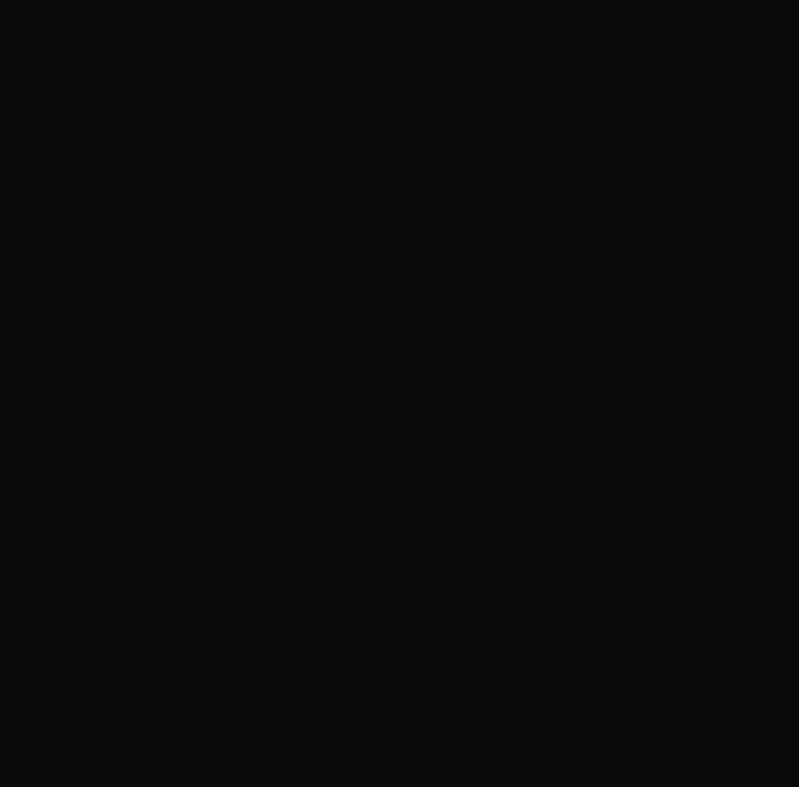
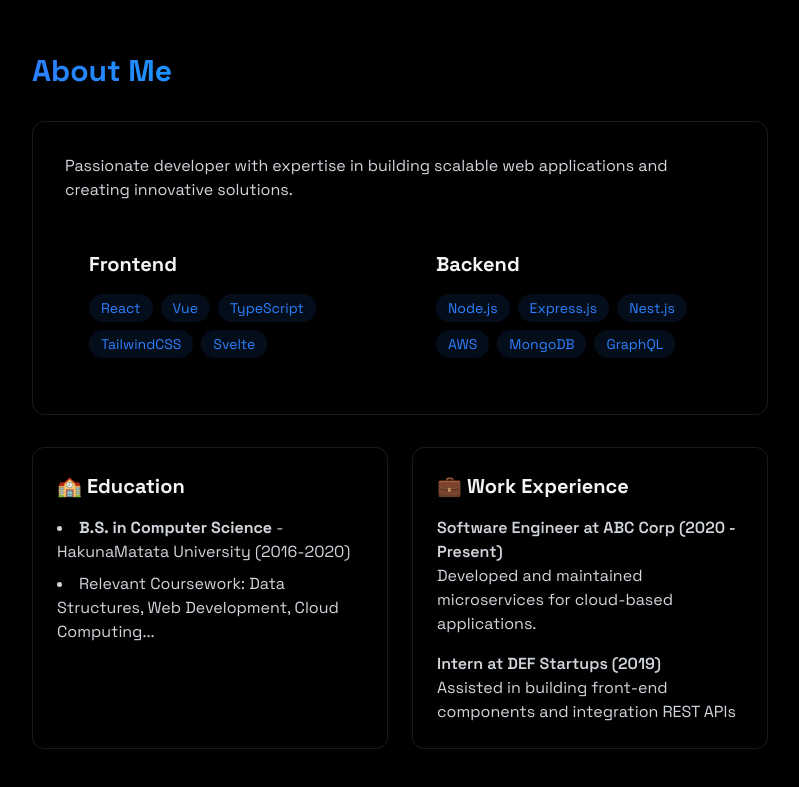
Before and after one commit to 1-Ahmed-Salah/portfolio-001, a React (Vite) app: page / in a window 1280 px wide. Shown: the part 827-1614 px from the top of the page, without its empty margins (240-1039 px from the left). Before the commit the page ends 800 px from the top, so only its background shows below. Built offline with nearby package versions, Linux system fonts and the light colour scheme.

Commit message:
Added about section

```diff
--- a/src/App.tsx
+++ b/src/App.tsx
@@ -3,6 +3,7 @@
 import Navbar from "./components/Navbar";
 import MobileMenu from "./components/MobileMenu";
 import Home from "./components/sections/Home";
+import About from "./components/sections/About";
 
 
 
@@ -18,6 +19,7 @@
         <Navbar menuOpen={menuOpen} setMenuOpen={setMenuOpen} />
         <MobileMenu menuOpen={menuOpen} setMenuOpen={setMenuOpen} />
         <Home />
+        <About />
       </div>
     </>
   )
--- a/src/components/sections/About.tsx
+++ b/src/components/sections/About.tsx
@@ -0,0 +1,104 @@
+
+const About = () => {
+
+    const frontendSkills = [
+        "React",
+        "Vue",
+        "TypeScript",
+        "TailwindCSS",
+        "Svelte",
+    ];
+
+    const backendSkills = ["Node.js", "Express.js", "Nest.js", "AWS", "MongoDB", "GraphQL"];
+
+    return (
+        <section id="about" className="min-h-screen flex justify-center items-center py-20">
+            <div className="max-w-3xl mx-auto px-4">
+                <h2 className="text-3xl font-bold mb-8 bg-gradient-to-r from-blue-500 to-cyan-400 bg-clip-text text-transparent">
+                    About Me
+                </h2>
+
+                <div className="glass rounded-xl p-8 border-white/10 border hover:-translate-y-1 transition-all">
+
+                    <p className="text-gray-300 mb-6">
+                        Passionate developer with expertise in building scalable web
+                        applications and creating innovative solutions.
+                    </p>
+
+                    <div className="grid grid-cols-1 md:grid-cols-2 gap-6">
+                        <div className="rounded-xl p-6 hover:-translate-y-1 transition-all">
+                            <h3 className="text-xl font-bold mb-4">Frontend</h3>
+                            <div className="flex flex-wrap gap-2">
+                                {
+                                    frontendSkills.map(tech => (
+                                        <span key={tech} className="bg-blue-500/10 text-blue-500 py-1 px-3 rounded-full text-sm hover:bg-blue-500/20 hover:shadow-[0_2px_8px_rgba(59,130,2246,0.2)] transition">
+                                            {tech}
+                                        </span>
+                                    ))
+                                }
+                            </div>
+                        </div>
+
+                        <div className="rounded-xl p-6 hover:-translate-y-1 transition-all">
+                            <h3 className="text-xl font-bold mb-4">Backend</h3>
+                            <div className="flex flex-wrap gap-2">
+                                {
+                                    backendSkills.map(tech => (
+                                        <span key={tech} className="bg-blue-500/10 text-blue-500 py-1 px-3 rounded-full text-sm hover:bg-blue-500/20 hover:shadow-[0_2px_8px_rgba(59,130,2246,0.2)] transition">
+                                            {tech}
+                                        </span>
+                                    ))
+                                }
+                            </div>
+                        </div>
+                    </div>
+
+                </div>
+
+                <div className="grid grid-cols-1 md:grid-cols-2 gap-6 mt-8">
+                    <div className="p-6 rounded-xl border-white/10 border hover:-translate-y-1 transition-all">
+                        <h3 className="text-xl font-bold mb-4">🏫 Education</h3>
+                        <ul className="list-disc list-inside text-gray-300 space-y-2">
+                            <li>
+                                <strong> B.S. in Computer Science </strong> - HakunaMatata University
+                                (2016-2020)
+                            </li>
+                            <li>
+                                Relevant Coursework: Data Structures, Web Development, Cloud
+                                Computing...
+                            </li>
+                        </ul>
+                    </div>
+
+                    <div className="p-6 rounded-xl border-white/10 border hover:-translate-y-1 transition-all">
+                        <h3 className="text-xl font-bold mb-4">💼 Work Experience</h3>
+                        <div className="space-y-4 text-gray-300">
+                            <div>
+                                <h4 className="font-semibold">
+                                    Software Engineer at ABC Corp (2020 - Present)
+                                </h4>
+                                <p>
+                                    Developed and maintained microservices for cloud-based
+                                    applications.
+                                </p>
+                            </div>
+
+                            <div>
+                                <h4 className="font-semibold">
+                                    Intern at DEF Startups (2019)
+                                </h4>
+                                <p>
+                                    Assisted in building front-end components and integration
+                                    REST APIs
+                                </p>
+                            </div>
+                        </div>
+                    </div>
+                </div>
+
+            </div>
+        </section>
+    )
+}
+
+export default About
--- a/src/components/sections/Home.tsx
+++ b/src/components/sections/Home.tsx
@@ -3,8 +3,8 @@
     return (
         <section id="home" className="min-h-screen flex justify-center items-center relative">
             <div className="text-center z-10 px-4">
-                <h1 className="text-5xl md:text-7xl font-bold mb-6 bg-gradient-to-r from-blue-500 to-purple-600 bg-clip-text text-transparent leading-right">Hi, I'm A.Salah</h1>
-                <p className="text-gray-400 text-lg mb-8 max-w-lg mx-auto">
+                <h1 className="text-5xl md:text-7xl font-bold mb-6 bg-gradient-to-r from-blue-500 to-cyan-400 bg-clip-text text-transparent leading-right">Hi, I'm A.Salah</h1>
+                <p className="text-gray-400 text-[17px] md:text-lg mb-8 max-w-lg mx-auto">
                     I’m a full-stack developer who loves crafting clean, scalable web
                     applications. My goal is to build solutions that offer both
                     exceptional performance and a delightful user experience.
--- a/src/index.css
+++ b/src/index.css
@@ -1,4 +1,8 @@
 @import "tailwindcss";
+
+html {
+  scroll-behavior: smooth;
+}
 
 html, body {
   margin: 0;
```
